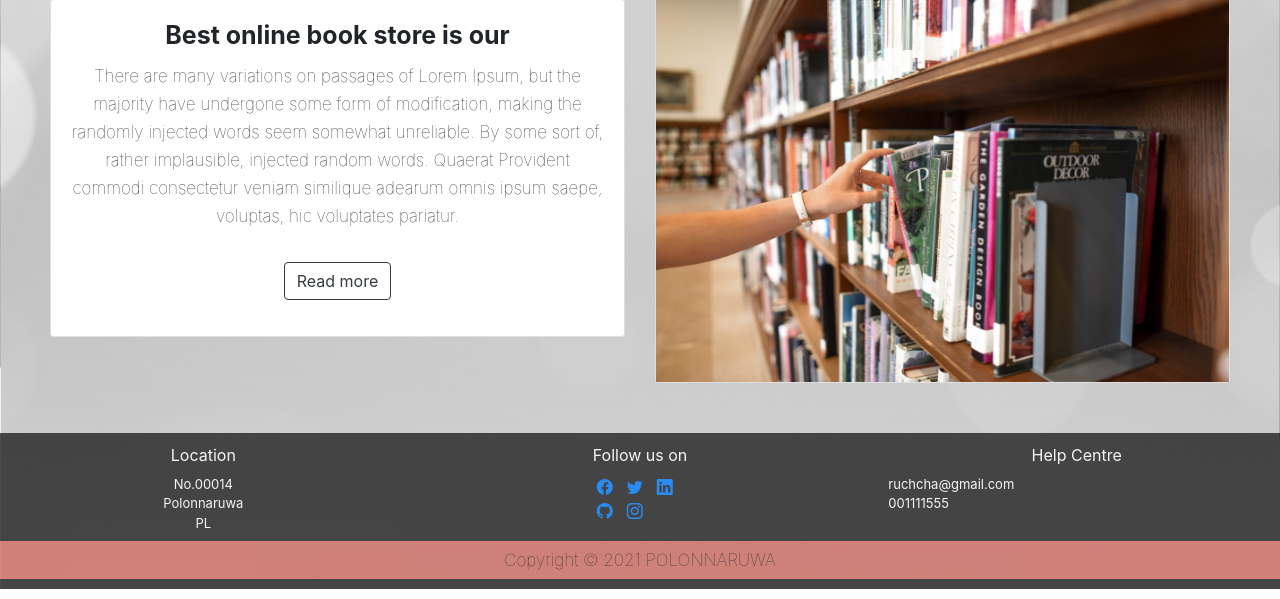
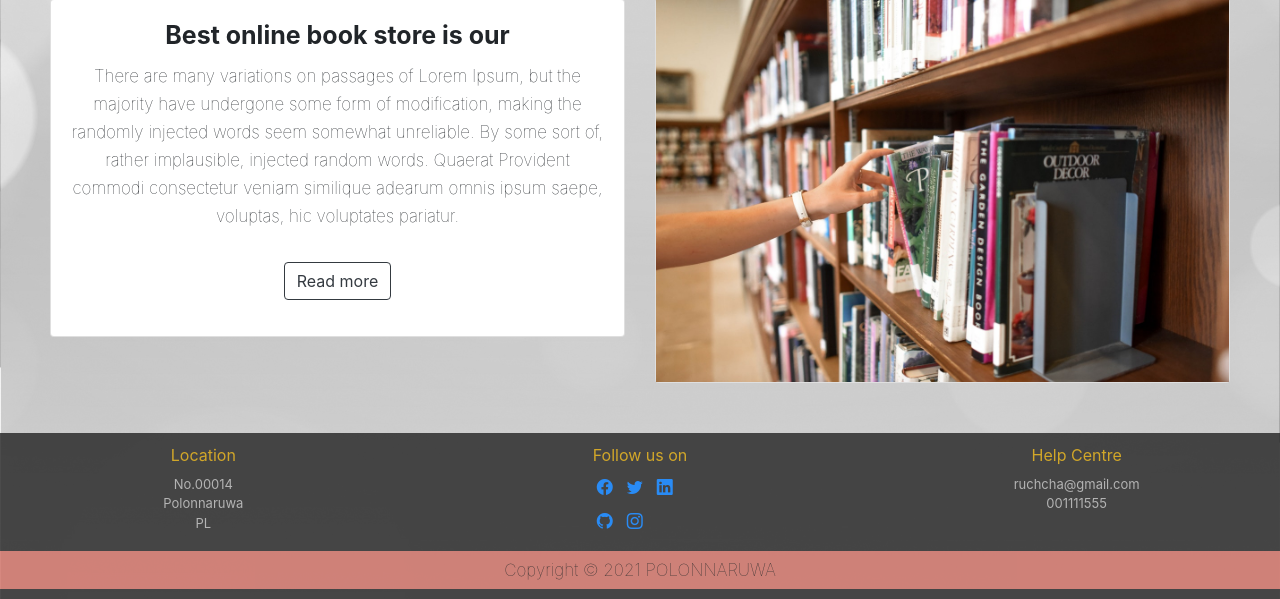
Before and after one commit to RuchithaVirashan/bookHub, a PHP site: page /about.php in a window 1280 px wide. Shown: the part 679-1278 px from the top of the page. Run offline with PHP 8.4, Linux system fonts and the light colour scheme; some libraries are stand-ins or nearby versions.

Commit message:
updated footer styles

```diff
--- a/footer.php
+++ b/footer.php
@@ -6,7 +6,7 @@
     <footer class="container-fluid" id="footer">
         <div class="row">
             <div class="col-12 col-sm-12 col-md-4" id="location">
-                <span>Location</span><br>
+                <span class="title">Location</span><br>
                 <div class="container-fluid" id="address">
                     <span>No.00014</span><br>
                     <span>Polonnaruwa</span><br>
@@ -17,21 +17,21 @@
             </div>
 
             <div class="col-12 col-sm-12 col-md-4" id="socialTags">
-                <span>Follow us on</span>
+                <span class="title">Follow us on</span>
                 <div class="container-fluid" id="social">
                     <div class="row" id="socialRow">
-                        <div class="col-3"><a href="#"><i class="bi bi-facebook"></i></a></div>
-                        <div class="col-3"><a href="#"><i class="bi bi-twitter"></i></a></div>
-                        <div class="col-3"><a href="#"><i class="bi bi-linkedin"></i></a></div>
-                        <div class="col-3"><a href="#"><i class="bi bi-github"></i></a></div>
-                        <div class="col-3"><a href="#"><i class="bi bi-instagram"></i></a></div>
+                        <div class="col-2"><a href="#"><i class="bi bi-facebook"></i></a></div>
+                        <div class="col-2"><a href="#"><i class="bi bi-twitter"></i></a></div>
+                        <div class="col-2"><a href="#"><i class="bi bi-linkedin"></i></a></div>
+                        <div class="col-2"><a href="#"><i class="bi bi-github"></i></a></div>
+                        <div class="col-2"><a href="#"><i class="bi bi-instagram"></i></a></div>
                     </div>
                 </div>
                 <hr class="d-block d-sm-none" id="line">
             </div>
 
             <div class="col-12 col-sm-12 col-md-4" id="helpCentre">
-                <span>Help Centre</span><br>
+                <span class="title">Help Centre</span><br>
                 <div class="container-fluid" id="info">
                     <span>ruchcha@gmail.com</span><br>
                     <span>001111555</span>
--- a/styles/footer.css
+++ b/styles/footer.css
@@ -4,6 +4,9 @@
     color: white;
     padding:10px 0;
 
+}
+#footer .title{
+    color: #d39e00;
 }
 #line{
     opacity: 1;
@@ -20,6 +23,7 @@
     padding-top:8px;
     padding-bottom:8px;
     font-size: small;
+    color: #adadad;
 }
 
 #socialTags{
@@ -34,6 +38,11 @@
 #socialRow{
     padding:0px 60px 0px 60px ;
 }
+
+#socialRow div{
+    padding-bottom: 10px;
+}
+
 #helpCentre{
     text-align: center;
 }
@@ -41,6 +50,8 @@
     padding-top:8px;
     text-align: left;
     font-size: small;
+    color: #adadad;
+    text-align: center;
 }
 #rights{
     text-align:center;
```
